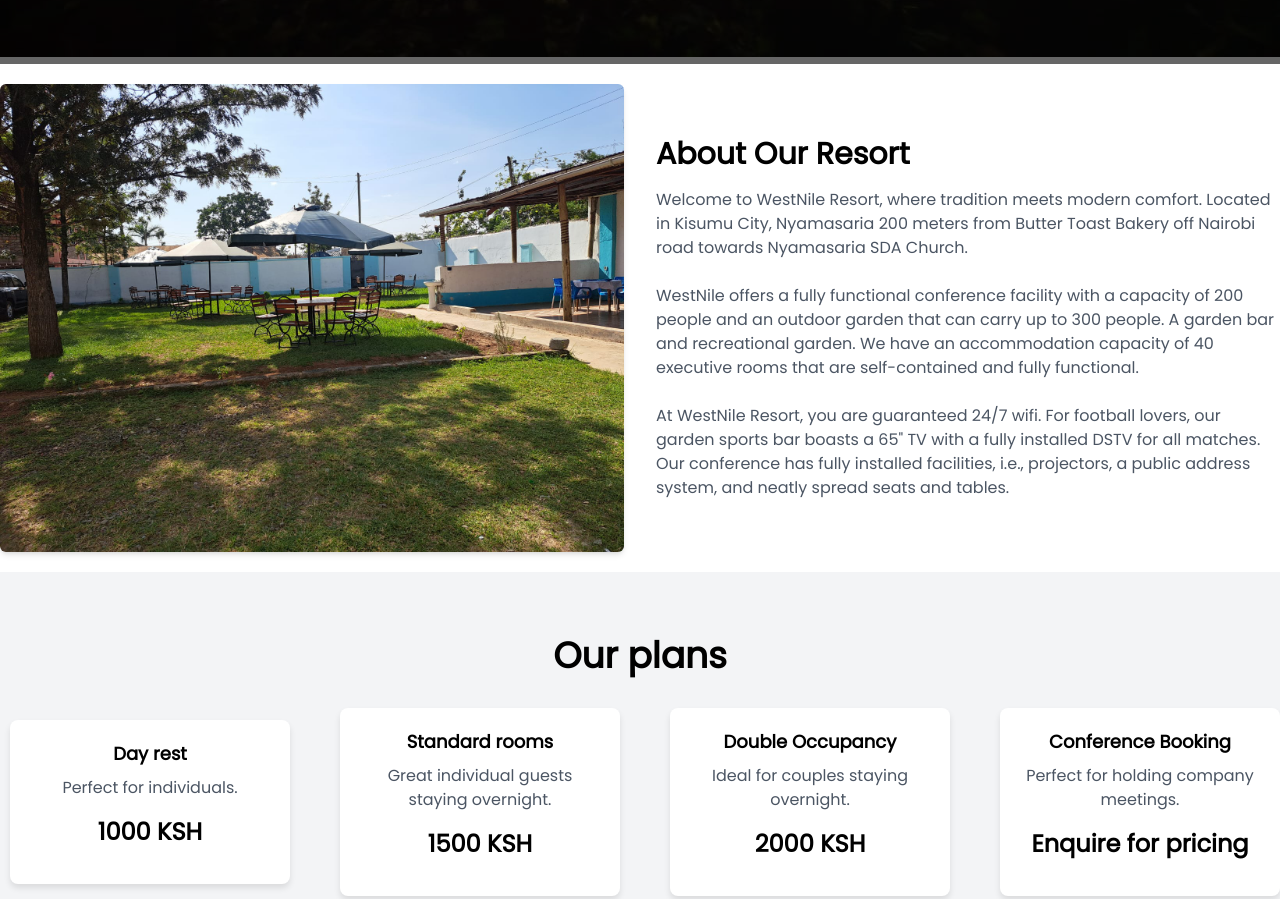
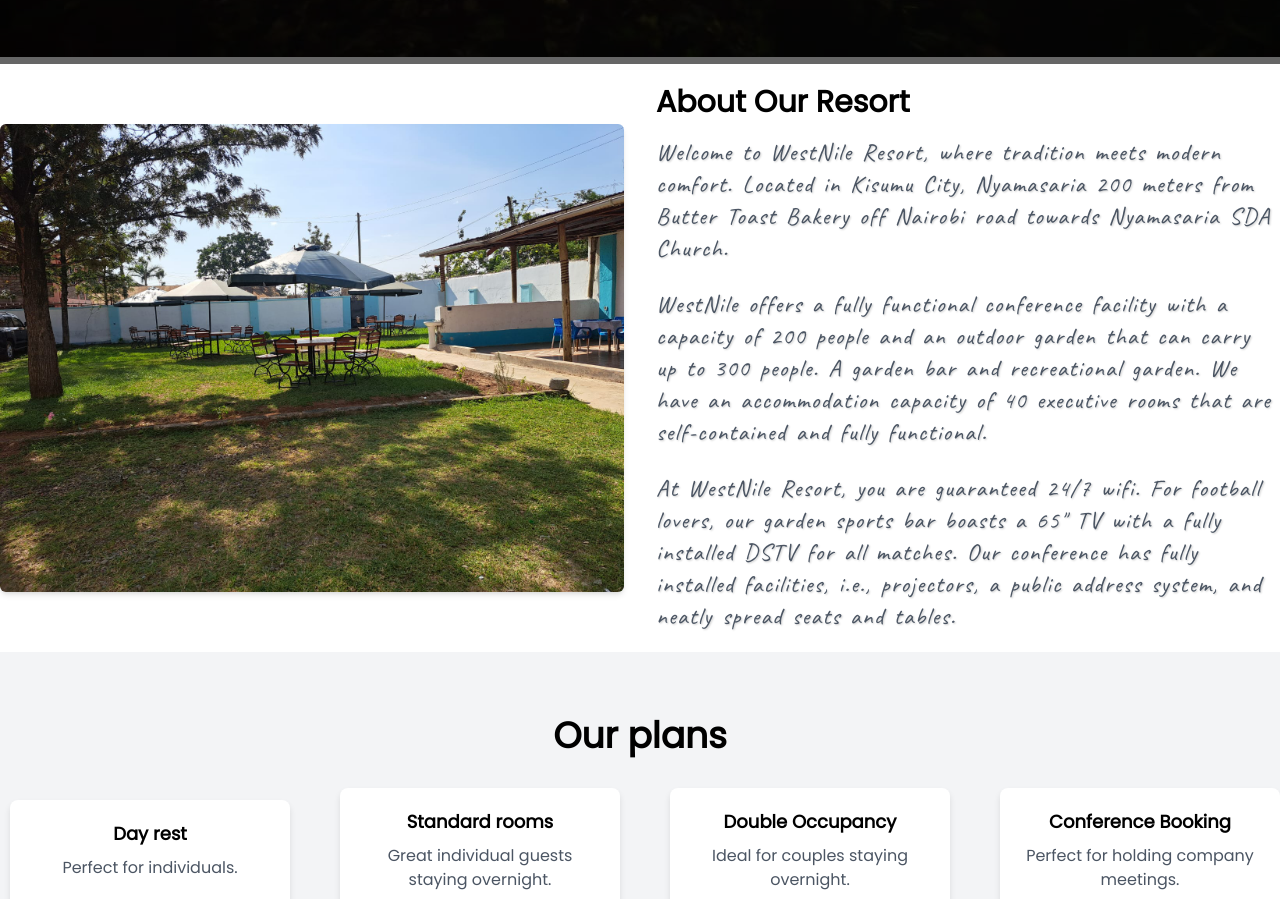
Before and after one commit to alvinkenyagah/weniresort.com-, a React (Vite) app: page / in a window 1280 px wide. Shown: the part 1000-1899 px from the top of the page. Built offline with nearby package versions, Linux system fonts and the light colour scheme.

Commit message:
Change font style about

```diff
--- a/src/components/about/About.css
+++ b/src/components/about/About.css
@@ -0,0 +1,10 @@
+.calligraph {
+    font-family: 'Caveat', cursive;
+
+    /* font-style: italic; */
+    letter-spacing: 0.05em;
+    word-spacing: 0.1em;
+    line-height: 1.5;
+    color: #333;
+    text-shadow: 1px 1px 2px rgba(0, 0, 0, 0.2);
+  }
--- a/src/components/about/About.jsx
+++ b/src/components/about/About.jsx
@@ -21,14 +21,14 @@
             {/* Text Content */}
             <div className="text-center md:text-left">
               <h2 className="text-3xl font-bold mb-4">About Our Resort</h2>
-              <p className="text-gray-600 mb-6 calligraph">
+              <p className="text-gray-600 text-2xl mb-6 calligraph">
                 Welcome to WestNile Resort, where tradition meets modern comfort. Located in Kisumu City, Nyamasaria 200 meters from Butter Toast Bakery off Nairobi road towards Nyamasaria SDA Church.
               </p>
-              <p className="text-gray-600 mb-6 calligraph">
+              <p className="text-gray-600 text-2xl mb-6 calligraph">
                 WestNile offers a fully functional conference facility with a capacity of 200 people and an outdoor garden that can carry up to 300 people.
                 A garden bar and recreational garden. We have an accommodation capacity of 40 executive rooms that are self-contained and fully functional.
               </p>
-              <p className="text-gray-600 calligraph">
+              <p className="text-gray-600 text-2xl calligraph">
                 At WestNile Resort, you are guaranteed 24/7 wifi. For football lovers, our garden sports bar boasts a 65" TV with a fully installed DSTV for all matches.
                 Our conference has fully installed facilities, i.e., projectors, a public address system, and neatly spread seats and tables.
               </p>
--- a/src/index.css
+++ b/src/index.css
@@ -1,5 +1,7 @@
 @import url('https://fonts.googleapis.com/css2?family=Poppins&display=swap');
 @import url('https://fonts.googleapis.com/css?family=Josefin+Sans');
+
+@import url("https://fonts.googleapis.com/css2?family=Caveat&display=swap");
 
 @import "slick-carousel/slick/slick.css";
 @import "slick-carousel/slick/slick-theme.css";
```
